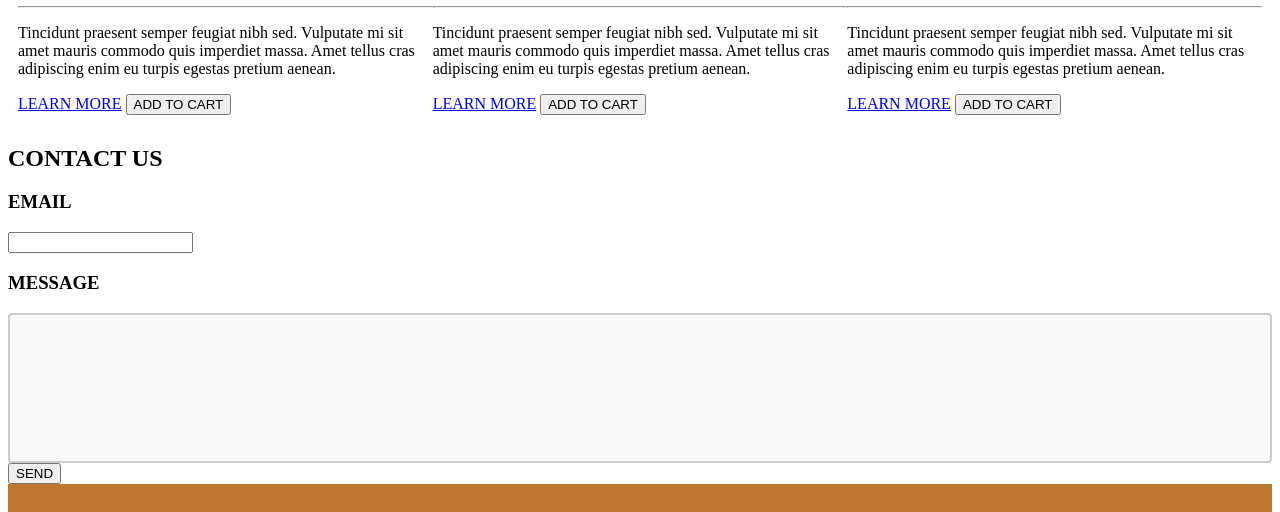
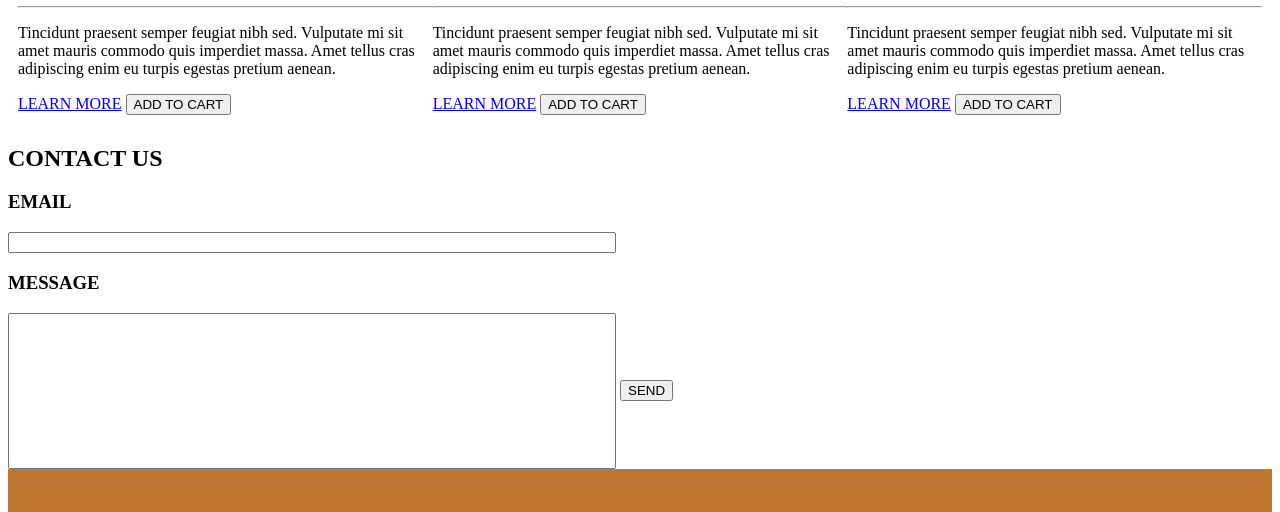
Before and after one commit to Philipwong76/e_Commerce_website, a plain HTML site: page Index.html in a window 1280 px wide. Shown: the part 3085-3597 px from the top of the page. Drawn offline with Linux system fonts and the light colour scheme.

Commit message:
updated css

```diff
--- a/styles.css
+++ b/styles.css
@@ -109,15 +109,13 @@ right: 25px;
 width: 100px;
 }
 
+#email {
+  width: 600px;
+}
+
 #message {
-width: 100%;
+width: 600px;
 height: 150px;
-padding: 12px 20px;
-box-sizing: border-box;
-border: 2px solid #ccc;
-border-radius: 4px;
-background-color: #f8f8f8;
-font-size: 16px;
 resize: none;
 }
 
```
